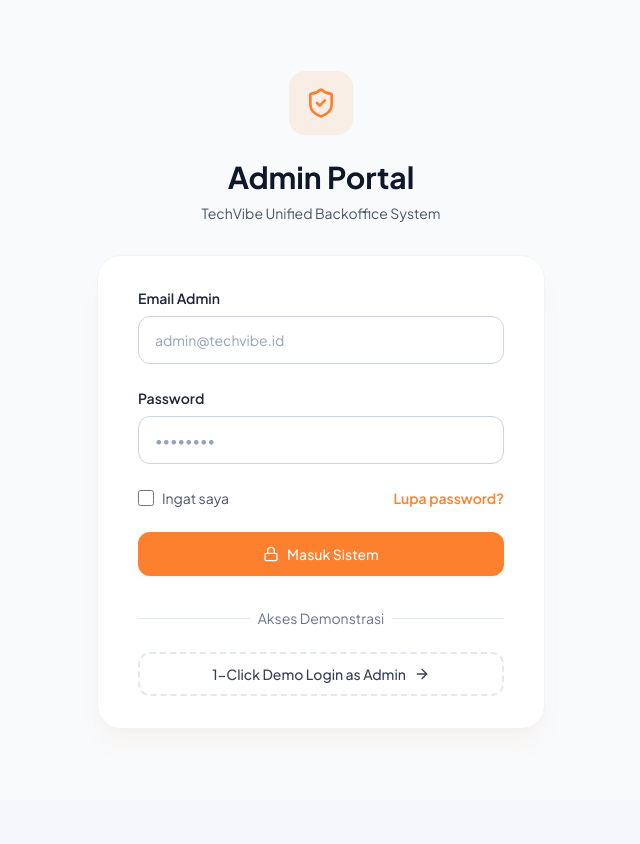
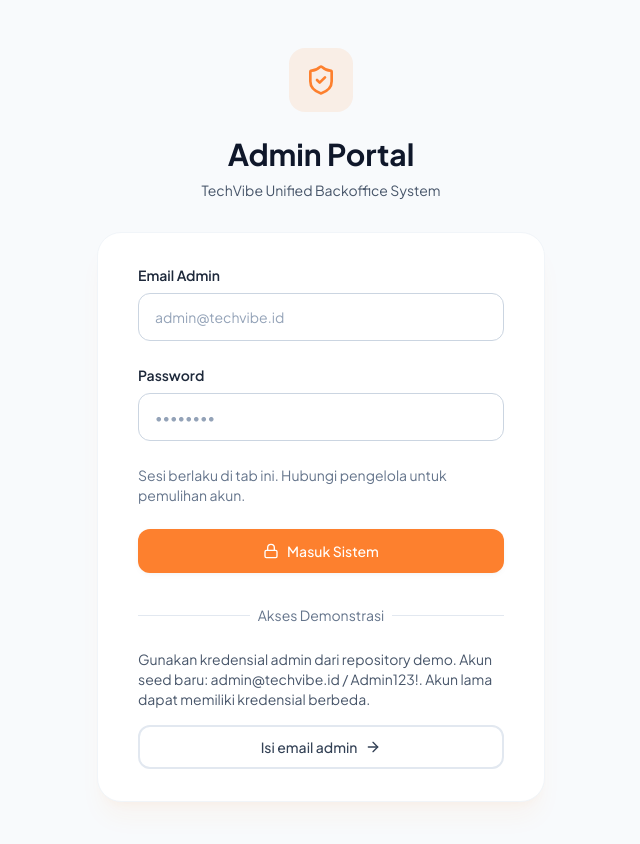
Before and after one commit to reyjinnn/frontend, a React (Vite) app: page /admin/login in a window 1280 px wide. Shown: the top 844 px of the page, without its empty margins (319-959 px from the left). Before the commit the page ends 800 px from the top, so only its background shows below. Built offline with nearby package versions, Linux system fonts and the light colour scheme.

Commit message:
feat : update src/features/admin/views/AdminLoginView.tsx

```diff
--- a/src/features/admin/views/AdminLoginView.tsx
+++ b/src/features/admin/views/AdminLoginView.tsx
@@ -1,6 +1,9 @@
 import { useState } from 'react';
 import { useNavigate } from 'react-router-dom';
 import { useAuthStore } from '../../../stores/useAuthStore';
+import { AuthService } from '../../../services/auth.service';
+import { DEMO_MODE } from '../../../lib/demoMode';
+import { readDemoDB } from '../../../lib/demoRepository';
 import { Button } from '../../../components/ui/Button';
 import { Input } from '../../../components/ui/Input';
 import { ShieldCheck, ArrowRight, Lock } from 'lucide-react';
@@ -12,23 +15,23 @@
   const [password, setPassword] = useState('');
   const [isLoading, setIsLoading] = useState(false);
 
-  const handleDemoLogin = () => {
+  const [error, setError] = useState('');
+  const handleLogin = async () => {
     setIsLoading(true);
-    setTimeout(() => {
-      login(
-        {
-          id: 'admin-999',
-          name: 'Super Admin',
-          email: 'admin@techvibe.id',
-          role: 'admin',
-          kycStatus: 'verified'
-        },
-        'mock-admin-token-123',
-        'mock-admin-refresh-123'
-      );
-      navigate('/admin');
+    setError('');
+    try {
+      const result = await AuthService.login(email, password);
+      if (result.user.role !== 'admin') {
+        useAuthStore.getState().logout();
+        throw new Error('Akun ini bukan admin.');
+      }
+      login();
+      navigate('/admin', { replace: true });
+    } catch (e) {
+      setError(e instanceof Error ? e.message : 'Login gagal');
+    } finally {
       setIsLoading(false);
-    }, 800);
+    }
   };
 
   return (
@@ -49,7 +52,7 @@
 
       <div className="mt-8 sm:mx-auto sm:w-full sm:max-w-md">
         <div className="bg-white dark:bg-[#111] py-8 px-4 shadow-xl shadow-primary/5 sm:rounded-3xl sm:px-10 border border-slate-100 dark:border-slate-800">
-          <form className="space-y-6" onSubmit={(e) => { e.preventDefault(); handleDemoLogin(); }}>
+          <form className="space-y-6" onSubmit={(e) => { e.preventDefault(); void handleLogin(); }}>
             <Input
               label="Email Admin"
               type="email"
@@ -66,25 +69,8 @@
               placeholder="••••••••"
             />
 
-            <div className="flex items-center justify-between">
-              <div className="flex items-center">
-                <input
-                  id="remember-me"
-                  name="remember-me"
-                  type="checkbox"
-                  className="h-4 w-4 rounded border-slate-300 text-primary focus:ring-primary dark:border-slate-700 dark:bg-slate-800"
-                />
-                <label htmlFor="remember-me" className="ml-2 block text-sm text-slate-600 dark:text-slate-400">
-                  Ingat saya
-                </label>
-              </div>
-
-              <div className="text-sm">
-                <a href="#" className="font-semibold text-primary hover:text-primary-600">
-                  Lupa password?
-                </a>
-              </div>
-            </div>
+            {error && <p role="alert" className="text-red-600">{error}</p>}
+            <p className="text-sm text-slate-500">Sesi berlaku di tab ini. Hubungi pengelola untuk pemulihan akun.</p>
 
             <Button
               type="submit"
@@ -96,7 +82,7 @@
             </Button>
           </form>
 
-          <div className="mt-8">
+          {DEMO_MODE && <div className="mt-8">
             <div className="relative">
               <div className="absolute inset-0 flex items-center">
                 <div className="w-full border-t border-slate-200 dark:border-slate-800" />
@@ -108,18 +94,11 @@
               </div>
             </div>
 
-            <div className="mt-6">
-              <Button
-                variant="outline"
-                className="w-full flex justify-center gap-2 border-dashed"
-                onClick={handleDemoLogin}
-                isLoading={isLoading}
-              >
-                1-Click Demo Login as Admin
-                <ArrowRight className="w-4 h-4" />
-              </Button>
-            </div>
-          </div>
+            <p className="mt-6 text-sm text-slate-600 dark:text-slate-400">Gunakan kredensial admin dari repository demo. Akun seed baru: admin@techvibe.id / Admin123!. Akun lama dapat memiliki kredensial berbeda.</p>
+            <Button type="button" variant="outline" className="mt-4 w-full" onClick={() => { const account = readDemoDB().customers.find(c => c.role === 'admin'); if (account) setEmail(account.email); }}>
+              Isi email admin <ArrowRight className="w-4 h-4 ml-2" />
+            </Button>
+          </div>}
         </div>
       </div>
     </div>
```
